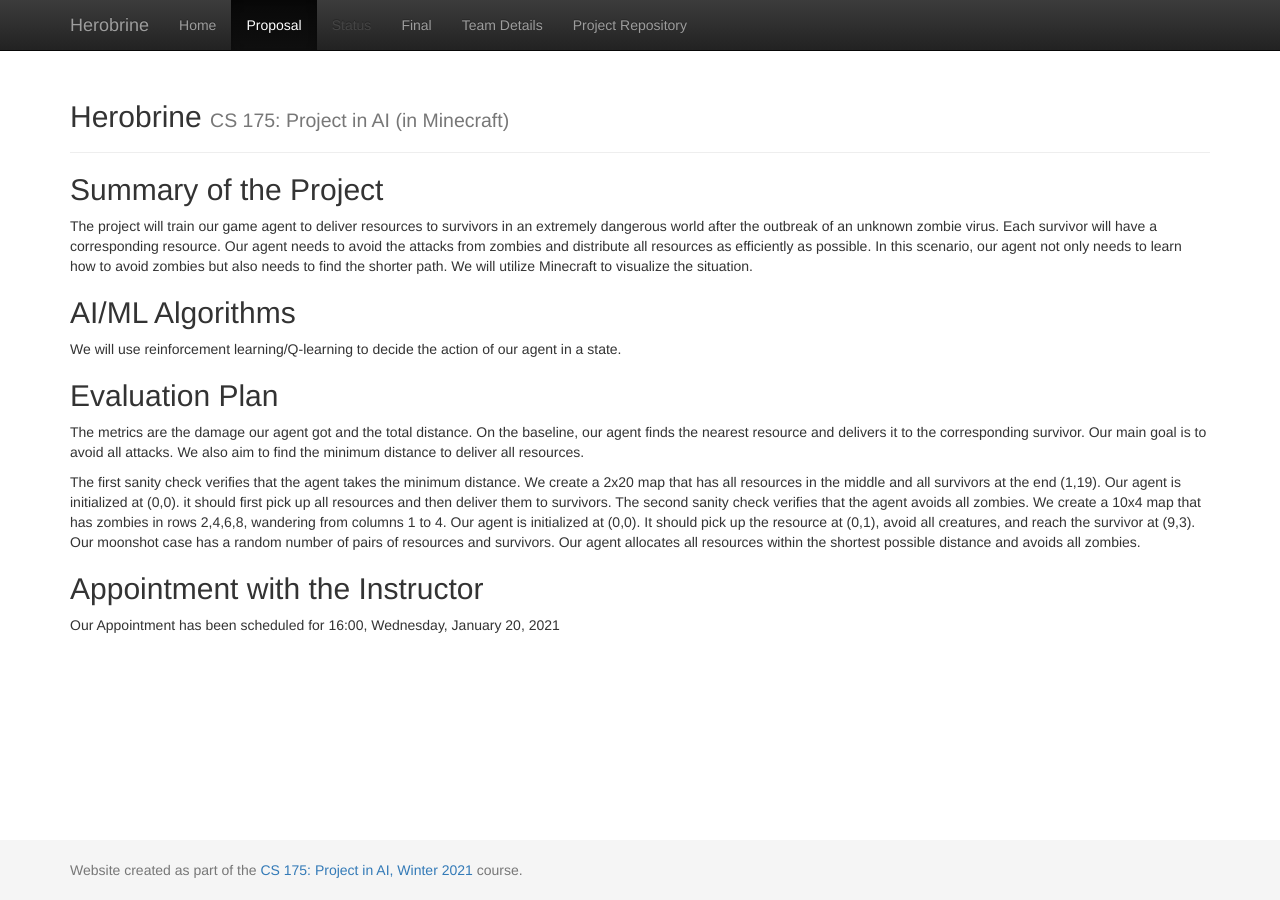
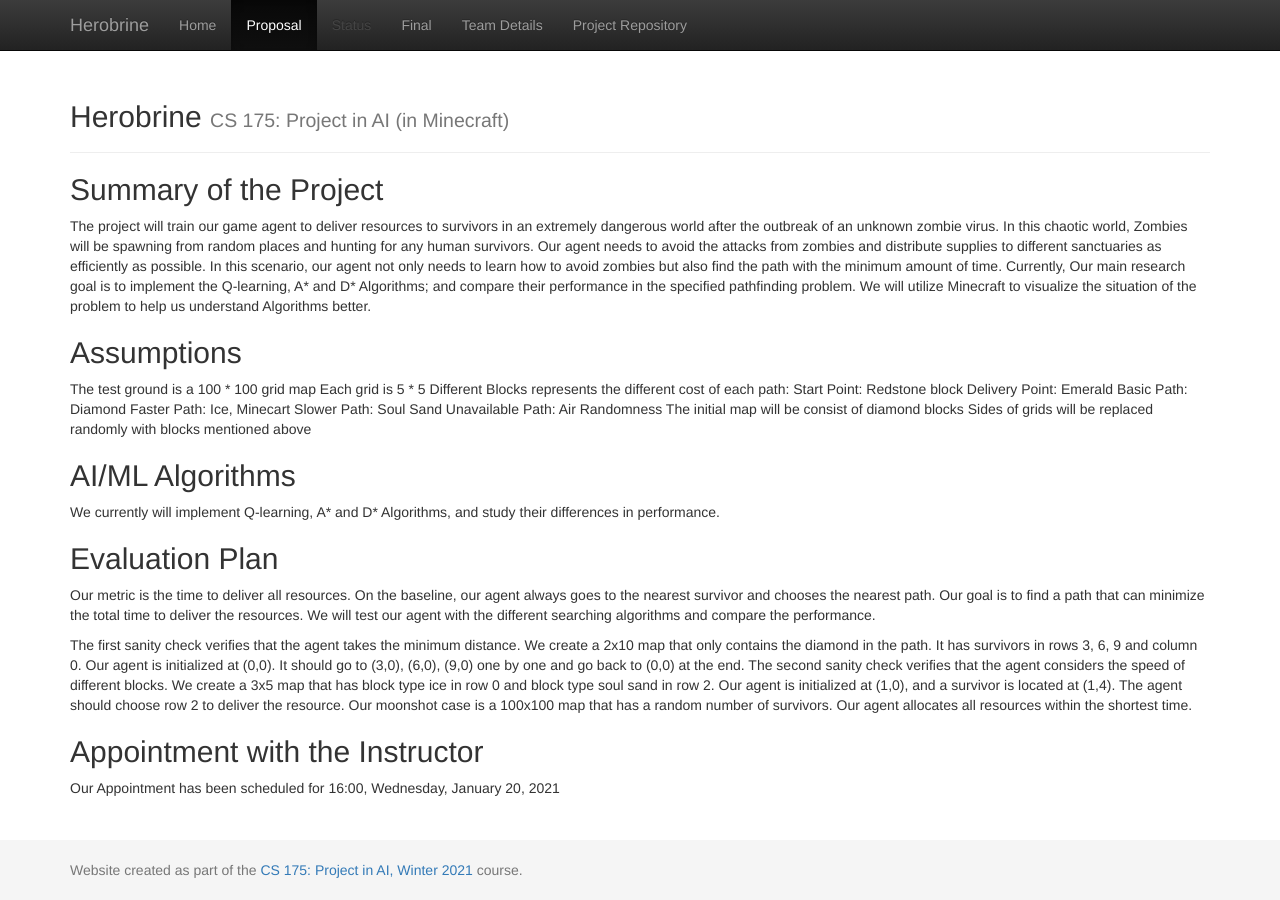
Before and after one commit to ETTOTW/Herobrine, a Jekyll site: the page built from docs/proposal.md, in a window 1280 px wide. Built offline with Jekyll 4.4.1, drawn with Linux system fonts in a browser that asks for light colours.

Commit message:
Update proposal.md
version 2

```diff
--- a/docs/proposal.md
+++ b/docs/proposal.md
@@ -4,19 +4,33 @@ title: Proposal
 ---
 
 ## Summary of the Project
-The project will train our game agent to deliver resources to survivors in an extremely dangerous world after the outbreak of an unknown zombie virus. Each survivor will have a corresponding resource. Our agent needs to avoid the attacks from zombies and distribute all resources as efficiently as possible. In this scenario, our agent not only needs to learn how to avoid zombies but also needs to find the shorter path. We will utilize Minecraft to visualize the situation.
+The project will train our game agent to deliver resources to survivors in an extremely dangerous world after the outbreak of an unknown zombie virus. In this chaotic world, Zombies will be spawning from random places and hunting for any human survivors. Our agent needs to avoid the attacks from zombies and distribute supplies to different sanctuaries as efficiently as possible. In this scenario, our agent not only needs to learn how to avoid zombies but also find the path with the minimum amount of time. Currently, Our main research goal is to implement the Q-learning, A* and D* Algorithms; and compare their performance in the specified pathfinding problem. We will utilize Minecraft to visualize the situation of the problem to help us understand Algorithms better.
+
+
+## Assumptions
+The test ground is a 100 * 100 grid map
+Each grid is 5 * 5
+Different Blocks represents the different cost of each path:
+Start Point: Redstone block
+Delivery Point: Emerald
+Basic Path: Diamond
+Faster Path: Ice, Minecart
+Slower Path: Soul Sand
+Unavailable Path: Air
+Randomness
+The initial map will be consist of diamond blocks
+Sides of grids will be replaced randomly with blocks mentioned above
 
 
 ## AI/ML Algorithms
-We will use reinforcement learning/Q-learning to decide the action of our agent in a state.
+We currently will implement Q-learning, A* and D* Algorithms, and study their differences in performance.
 
 
 ## Evaluation Plan
-The metrics are the damage our agent got and the total distance. On the baseline, our agent finds the nearest resource and delivers it to the corresponding survivor. Our main goal is to avoid all attacks. We also aim to find the minimum distance to deliver all resources.
+Our metric is the time to deliver all resources. On the baseline, our agent always goes to the nearest survivor and chooses the nearest path. Our goal is to find a path that can minimize the total time to deliver the resources. We will test our agent with the different searching algorithms and compare the performance.
 
-The first sanity check verifies that the agent takes the minimum distance. We create a 2x20 map that has all resources in the middle and all survivors at the end (1,19). Our agent is initialized at (0,0). it should first pick up all resources and then deliver them to survivors.
-The second sanity check verifies that the agent avoids all zombies. We create a 10x4 map that has zombies in rows 2,4,6,8, wandering from columns 1 to 4. Our agent is initialized at (0,0). It should pick up the resource at (0,1), avoid all creatures, and reach the survivor at (9,3).
-Our moonshot case has a random number of pairs of resources and survivors. Our agent allocates all resources within the shortest possible distance and avoids all zombies.
+The first sanity check verifies that the agent takes the minimum distance. We create a 2x10 map that only contains the diamond in the path. It has survivors in rows 3, 6, 9 and column 0. Our agent is initialized at (0,0). It should go to (3,0), (6,0), (9,0) one by one and go back to (0,0) at the end. The second sanity check verifies that the agent considers the speed of different blocks. We create a 3x5 map that has block type ice in row 0 and block type soul sand in row 2. Our agent is initialized at (1,0), and a survivor is located at (1,4). The agent should choose row 2 to deliver the resource. Our moonshot case is a 100x100 map that has a random number of survivors. Our agent allocates all resources within the shortest time.
+
 
 
 ## Appointment with the Instructor
```
